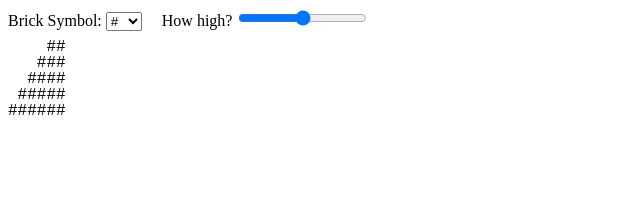
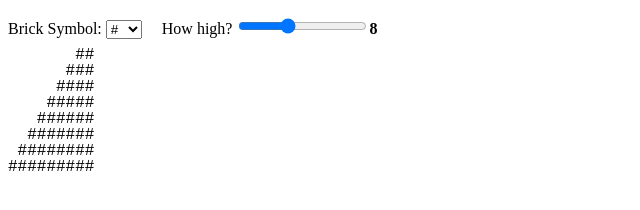
Before and after one commit to FreeNickName/pyramid-slide, a plain HTML site: page index.html in a window 1280 px wide. Shown: the whole page, without its empty margins (0-640 px from the left). Drawn offline with Linux system fonts and the light colour scheme.

Commit message:
pyramid height control added

```diff
--- a/index.html
+++ b/index.html
@@ -11,7 +11,7 @@
     </style>
 </head>
 <body>
-
+    <p>
     Brick Symbol:
     <select>
         <option>#</option>
@@ -21,9 +21,12 @@
     </select>
     &nbsp;&nbsp;&nbsp;
     How high?
-    <input type="range" />
-    <br/>
-    <div id="pyramid"></div>
+    <input id="high-control" type="range" min="1" max="20" value="8" /><strong id="high-value"></strong>
+    </p>
+    <div id="pyramid">
+        <div id="construction">
+        </div>
+    </div>
     <script src="scripts.js"></script>
 </body>
 
--- a/scripts.js
+++ b/scripts.js
@@ -11,4 +11,22 @@ function createLevel (root, text) {
     root.appendChild(level)
 }
 
-drawPyramid(document.getElementById('pyramid'), 5)
+window.onload = function () {
+    const highControl = document.getElementById('high-control')
+    const highValue = document.getElementById('high-value')
+    highValue.textContent  = highControl.value
+    highControl.addEventListener('change', highControlOnChange)
+    let construction = document.getElementById('construction')
+    const pyramid = document.getElementById('pyramid')
+
+    drawPyramid(construction, parseInt(highControl.value))
+
+    function highControlOnChange(e) {
+        highValue.textContent   = e.target.value
+        construction.remove()
+        construction = document.createElement('div')
+        pyramid.appendChild(construction)
+        drawPyramid(construction, parseInt(e.target.value))
+        //console.log(e.target.value)
+    }
+}
```
